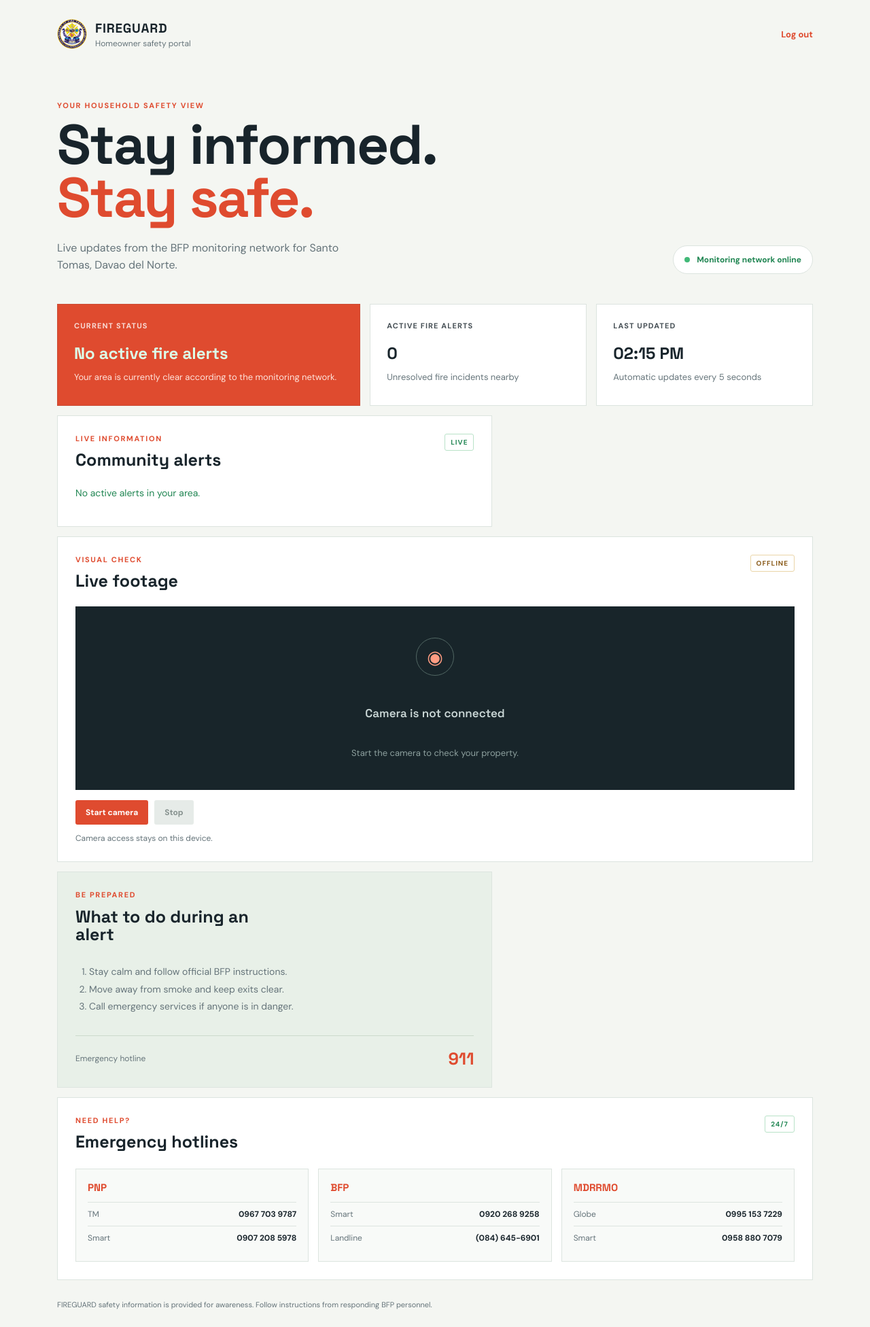
After one commit to janusrobis53-coder/FIREGUARD, a Flask app: page /homeowner in a window 1280 px wide. The commit adds this page. Shown: the whole page at 68% size. Run offline with Flask 3, Linux system fonts and the light colour scheme; the visitor is signed in with stand-in values (Sample User, id 1); data that the repository does not hold is empty.

Commit message:
web-app design

```diff
--- a/app.py
+++ b/app.py
@@ -1,6 +1,9 @@
-from flask import Flask, render_template, jsonify, request, redirect, url_for, session
+from flask import Flask, render_template, jsonify, request, redirect, url_for, session, Response
 from flask_sqlalchemy import SQLAlchemy
 from datetime import datetime
+from picamera2 import Picamera2
+import cv2
+import time
 import os
 import uuid
 
@@ -26,6 +29,64 @@ app.config["SQLALCHEMY_DATABASE_URI"] = (
 app.config["SQLALCHEMY_TRACK_MODIFICATIONS"] = False
 
 db = SQLAlchemy(app)
+
+
+# ==========================================
+# CAMERA MODULE 3
+# ==========================================
+
+camera = Picamera2()
+
+camera_config = camera.create_video_configuration(
+    main={"size": (1280, 720), "format": "RGB888"}
+)
+
+camera.configure(camera_config)
+camera.start()
+
+time.sleep(2)
+
+
+# ==========================================
+# LIVE CAMERA STREAM
+# ==========================================
+
+def generate_frames():
+
+    while True:
+
+        frame = camera.capture_array()
+
+        frame = cv2.cvtColor(
+            frame,
+            cv2.COLOR_RGB2BGR
+        )
+
+        success, buffer = cv2.imencode(
+            ".jpg",
+            frame
+        )
+
+        if not success:
+            continue
+
+        frame_bytes = buffer.tobytes()
+
+        yield (
+            b"--frame\r\n"
+            b"Content-Type: image/jpeg\r\n\r\n"
+            + frame_bytes +
+            b"\r\n"
+        )
+
+
+@app.route("/video_feed")
+def video_feed():
+
+    return Response(
+        generate_frames(),
+        mimetype="multipart/x-mixed-replace; boundary=frame"
+    )
 
 
 # ==========================================
@@ -109,17 +170,37 @@ def login():
 
         expected_username = os.environ.get("FIREGUARD_USERNAME", "admin")
         expected_password = os.environ.get("FIREGUARD_PASSWORD", "fireguard")
+        homeowner_username = os.environ.get(
+            "FIREGUARD_HOMEOWNER_USERNAME",
+            "homeowner"
+        )
+        homeowner_password = os.environ.get(
+            "FIREGUARD_HOMEOWNER_PASSWORD",
+            "fireguard"
+        )
 
         if username == expected_username and password == expected_password:
 
             session["authenticated"] = True
+            session["role"] = "bfp"
 
             return redirect(url_for("dashboard"))
+
+        if username == homeowner_username and password == homeowner_password:
+
+            session["authenticated"] = True
+            session["role"] = "homeowner"
+
+            return redirect(url_for("homeowner_dashboard"))
 
         return render_template(
             "login.html",
             error="The username or password is incorrect."
         ), 401
+
+    if session.get("authenticated") and session.get("role") == "homeowner":
+
+        return redirect(url_for("homeowner_dashboard"))
 
     if session.get("authenticated"):
 
@@ -131,7 +212,10 @@ def login():
 @app.route("/dashboard")
 def dashboard():
 
-    if not session.get("authenticated"):
+    if (
+        not session.get("authenticated") or
+        session.get("role") != "bfp"
+    ):
 
         return redirect(url_for("login"))
 
@@ -149,12 +233,50 @@ def dashboard():
     )
 
 
+@app.route("/homeowner")
+def homeowner_dashboard():
+
+    if (
+        not session.get("authenticated") or
+        session.get("role") != "homeowner"
+    ):
+
+        return redirect(url_for("login"))
+
+    return render_template("homeowner.html")
+
+
+@app.route("/camera")
+def camera_page():
+
+    if not session.get("authenticated"):
+        return redirect(url_for("login"))
+
+    return render_template("camera.html")
+
+
 @app.route("/logout")
 def logout():
 
     session.clear()
 
     return redirect(url_for("login"))
+
+
+@app.route("/video_feed")
+def video_feed():
+
+    if not camera_available:
+        return Response(
+            "Camera unavailable.",
+            mimetype="text/plain",
+            status=503
+        )
+
+    return Response(
+        generate_frames(),
+        mimetype="multipart/x-mixed-replace; boundary=frame"
+    )
 
 
 # ==========================================
@@ -215,6 +337,47 @@ def get_incidents():
         })
 
     return jsonify(data)
+
+
+# ==========================================
+# RESOLVE FIRE INCIDENT
+# ==========================================
+
+@app.route("/api/incidents/<int:incident_id>/resolve", methods=["POST"])
+def resolve_incident(incident_id):
+
+    if not session.get("authenticated"):
+
+        return jsonify({
+            "success": False,
+            "message": "Authentication required."
+        }), 401
+
+    incident = db.session.get(Incident, incident_id)
+
+    if incident is None:
+
+        return jsonify({
+            "success": False,
+            "message": "Incident not found."
+        }), 404
+
+    if incident.hazard_type != "FIRE":
+
+        return jsonify({
+            "success": False,
+            "message": "Only fire incidents can be resolved here."
+        }), 400
+
+    incident.status = "RESOLVED"
+
+    db.session.commit()
+
+    return jsonify({
+        "success": True,
+        "message": "Fire marked as extinguished.",
+        "status": incident.status
+    })
 
 
 # ==========================================
--- /dev/null
+++ b/static/homeowner.css
@@ -0,0 +1,93 @@
+@import url('https://fonts.googleapis.com/css2?family=DM+Sans:wght@400;500;600;700&family=Space+Grotesk:wght@500;600;700&display=swap');
+
+:root {
+    --ink: #18242b;
+    --muted: #65747a;
+    --paper: #f4f6f2;
+    --white: #fff;
+    --ember: #df4b2f;
+    --green: #218653;
+    --line: #dce4df;
+}
+
+* { box-sizing: border-box; }
+body { margin: 0; color: var(--ink); font-family: 'DM Sans', sans-serif; background: var(--paper); }
+.homeowner-shell { width: min(1180px, 100%); margin: 0 auto; padding: 28px 34px 24px; }
+.homeowner-header { display: flex; align-items: center; justify-content: space-between; }
+.brand { display: flex; align-items: center; gap: 12px; }
+.brand img { width: 44px; height: 44px; border-radius: 50%; }
+.brand strong, .brand span { display: block; }
+.brand strong { font: 700 19px 'Space Grotesk', sans-serif; letter-spacing: .04em; }
+.brand span { margin-top: 2px; color: var(--muted); font-size: 12px; }
+.logout { color: var(--ember); font-size: 13px; font-weight: 700; text-decoration: none; }
+.welcome-section { display: flex; align-items: end; justify-content: space-between; gap: 30px; padding: 76px 0 44px; }
+.eyebrow { margin: 0 0 12px; color: var(--ember); font-size: 11px; font-weight: 700; letter-spacing: .15em; text-transform: uppercase; }
+h1, h2 { font-family: 'Space Grotesk', sans-serif; }
+h1 { margin: 0; font-size: clamp(42px, 7vw, 82px); line-height: .95; letter-spacing: -2px; }
+h1 em { color: var(--ember); font-style: normal; }
+.welcome-copy { max-width: 430px; margin: 22px 0 0; color: var(--muted); line-height: 1.6; }
+.network-status { padding: 12px 16px; border: 1px solid var(--line); border-radius: 24px; color: var(--green); font-size: 12px; font-weight: 700; white-space: nowrap; background: var(--white); }
+.network-status span { display: inline-block; width: 8px; height: 8px; margin-right: 7px; border-radius: 50%; background: #42b978; }
+.safety-grid { display: grid; grid-template-columns: 1.4fr 1fr 1fr; gap: 14px; }
+.status-card, .panel { border: 1px solid var(--line); background: var(--white); }
+.status-card { min-height: 150px; padding: 24px; }
+.status-card-primary { color: var(--white); border-color: #c94b34; background: var(--ember); }
+.card-label { display: block; margin-bottom: 18px; font-size: 11px; font-weight: 700; letter-spacing: .1em; text-transform: uppercase; opacity: .8; }
+.status-card strong { display: block; font: 700 24px 'Space Grotesk', sans-serif; }
+.status-card p { margin: 10px 0 0; color: var(--muted); font-size: 13px; line-height: 1.5; }
+.status-card-primary p { color: #ffe4dc; }
+.status-alert { color: #fff; }
+.status-clear { color: #dcffe9; }
+.content-grid { display: grid; grid-template-columns: 1.4fr 1fr; gap: 14px; margin-top: 14px; }
+.panel { padding: 26px; }
+.section-heading { display: flex; align-items: start; justify-content: space-between; }
+.section-heading .eyebrow { margin-bottom: 8px; }
+h2 { margin: 0; font-size: 25px; }
+.live-badge { padding: 5px 8px; color: var(--green); border: 1px solid #b9e2c8; border-radius: 3px; font-size: 10px; font-weight: 700; letter-spacing: .1em; }
+.alerts-list { margin-top: 24px; }
+.alert-item { display: flex; gap: 14px; padding: 15px 0; border-top: 1px solid var(--line); }
+.alert-icon { display: grid; place-items: center; width: 30px; height: 30px; flex: 0 0 auto; border-radius: 50%; color: white; font-weight: 700; background: var(--ember); }
+.alert-item.gas .alert-icon { background: #d97706; }
+.alert-item strong { font-size: 14px; }
+.alert-item p { margin: 4px 0; color: var(--ink); font-size: 13px; }
+.alert-item small { color: var(--muted); font-size: 11px; }
+.empty-state { color: var(--green); font-size: 14px; }
+.camera-panel { grid-column: 1 / -1; }
+.camera-frame { position: relative; min-height: 270px; margin-top: 22px; overflow: hidden; background: #18252a; }
+.camera-frame video { display: none; width: 100%; height: 320px; object-fit: cover; }
+.camera-frame video.is-live { display: block; }
+.camera-placeholder { display: grid; place-items: center; min-height: 270px; padding: 30px; color: #cbd8d7; text-align: center; }
+.camera-placeholder[hidden] { display: none; }
+.camera-placeholder strong, .camera-placeholder p { grid-column: 1; }
+.camera-placeholder strong { margin-top: 12px; font: 600 17px 'Space Grotesk', sans-serif; }
+.camera-placeholder p { margin: 6px 0 0; color: #8da09e; font-size: 13px; }
+.camera-symbol { display: grid; place-items: center; width: 56px; height: 56px; border: 1px solid #526864; border-radius: 50%; color: #ff9c82; font-size: 27px; }
+.camera-controls { display: flex; gap: 9px; margin-top: 15px; }
+.camera-controls button { padding: 10px 15px; border: 0; border-radius: 3px; color: white; font: 700 12px 'DM Sans', sans-serif; background: var(--ember); cursor: pointer; }
+.camera-controls button:disabled { color: #87928f; background: #e6ebe8; cursor: not-allowed; }
+.camera-controls button + button { color: var(--ink); background: #e6ebe8; }
+.camera-message { margin: 12px 0 0; color: var(--muted); font-size: 12px; }
+.camera-badge { padding: 5px 8px; color: #8a5b1a; border: 1px solid #ead5a8; border-radius: 3px; font-size: 10px; font-weight: 700; letter-spacing: .1em; }
+.camera-badge.camera-live { color: var(--green); border-color: #b9e2c8; }
+.preparedness-panel { background: #e8f0e8; }
+.preparedness-panel h2 { max-width: 290px; line-height: 1.05; }
+ol { margin: 30px 0; padding-left: 20px; color: var(--muted); line-height: 1.8; font-size: 14px; }
+.emergency-note { display: flex; align-items: center; justify-content: space-between; padding-top: 17px; border-top: 1px solid #cbdacb; }
+.emergency-note span { color: var(--muted); font-size: 12px; }
+.emergency-note strong { color: var(--ember); font: 700 25px 'Space Grotesk', sans-serif; }
+.hotlines-panel { grid-column: 1 / -1; }
+.hotline-groups { display: grid; grid-template-columns: repeat(3, 1fr); gap: 14px; margin-top: 24px; }
+.hotline-group { padding: 17px; border: 1px solid var(--line); background: #f8faf8; }
+.hotline-group > strong { display: block; margin-bottom: 12px; color: var(--ember); font: 700 15px 'Space Grotesk', sans-serif; }
+.hotline-group a { display: flex; justify-content: space-between; gap: 12px; padding: 9px 0; border-top: 1px solid var(--line); color: var(--muted); font-size: 12px; text-decoration: none; }
+.hotline-group a span { color: var(--ink); font-weight: 700; white-space: nowrap; }
+.hotline-group a:hover span { color: var(--ember); }
+footer { margin-top: 28px; color: var(--muted); font-size: 11px; line-height: 1.5; }
+
+@media (max-width: 720px) {
+    .homeowner-shell { padding: 22px 18px; }
+    .welcome-section { display: block; padding: 58px 0 32px; }
+    .network-status { display: inline-block; margin-top: 26px; }
+    .safety-grid, .content-grid { grid-template-columns: 1fr; }
+    .hotline-groups { grid-template-columns: 1fr; }
+}
--- /dev/null
+++ b/static/homeowner.js
@@ -0,0 +1,113 @@
+async function loadHomeownerAlerts() {
+    const response = await fetch("/api/incidents");
+    const incidents = await response.json();
+    const activeIncidents = incidents.filter(
+        incident => incident.status !== "RESOLVED"
+    );
+    const activeFires = activeIncidents.filter(
+        incident => incident.hazard_type === "FIRE"
+    );
+
+    document.getElementById("fire-count").textContent = activeFires.length;
+    document.getElementById("last-updated").textContent = new Date().toLocaleTimeString([], {
+        hour: "2-digit",
+        minute: "2-digit"
+    });
+
+    const status = document.getElementById("safety-status");
+    const message = document.getElementById("safety-message");
+
+    if (activeFires.length) {
+        status.textContent = "Alert in your area";
+        status.className = "status-alert";
+        message.textContent = "Please follow BFP instructions and move away from danger.";
+    } else {
+        status.textContent = "No active fire alerts";
+        status.className = "status-clear";
+        message.textContent = "Your area is currently clear according to the monitoring network.";
+    }
+
+    const alertsList = document.getElementById("alerts-list");
+
+    if (!activeIncidents.length) {
+        alertsList.innerHTML = '<p class="empty-state">No active alerts in your area.</p>';
+        return;
+    }
+
+    alertsList.innerHTML = activeIncidents.map(incident => `
+        <article class="alert-item ${incident.hazard_type.toLowerCase()}">
+            <div class="alert-icon">${incident.hazard_type === "FIRE" ? "!" : "i"}</div>
+            <div>
+                <strong>${incident.hazard_type === "FIRE" ? "Fire alert" : "Gas alert"}</strong>
+                <p>${incident.address}</p>
+                <small>${incident.severity} priority · ${new Date(incident.created_at).toLocaleString()}</small>
+            </div>
+        </article>
+    `).join("");
+}
+
+loadHomeownerAlerts().catch(() => {
+    document.getElementById("safety-status").textContent = "Updates unavailable";
+    document.getElementById("safety-message").textContent = "Please check again shortly and follow local emergency guidance.";
+});
+
+setInterval(() => {
+    loadHomeownerAlerts().catch(() => {});
+}, 5000);
+
+
+let cameraStream = null;
+
+const cameraFeed = document.getElementById("camera-feed");
+const cameraPlaceholder = document.getElementById("camera-placeholder");
+const cameraStatus = document.getElementById("camera-status");
+const cameraMessage = document.getElementById("camera-message");
+const cameraStart = document.getElementById("camera-start");
+const cameraStop = document.getElementById("camera-stop");
+
+
+function stopCamera() {
+    if (cameraStream) {
+        cameraStream.getTracks().forEach(track => track.stop());
+        cameraStream = null;
+    }
+
+    cameraFeed.srcObject = null;
+    cameraFeed.classList.remove("is-live");
+    cameraPlaceholder.hidden = false;
+    cameraStatus.textContent = "OFFLINE";
+    cameraStatus.className = "camera-badge";
+    cameraMessage.textContent = "Camera access stays on this device.";
+    cameraStart.disabled = false;
+    cameraStop.disabled = true;
+}
+
+
+async function startCamera() {
+    if (!navigator.mediaDevices || !navigator.mediaDevices.getUserMedia) {
+        cameraMessage.textContent = "Live camera preview is not supported in this browser.";
+        return;
+    }
+
+    try {
+        cameraStream = await navigator.mediaDevices.getUserMedia({
+            video: { facingMode: "environment" },
+            audio: false
+        });
+        cameraFeed.srcObject = cameraStream;
+        cameraFeed.classList.add("is-live");
+        cameraPlaceholder.hidden = true;
+        cameraStatus.textContent = "LIVE";
+        cameraStatus.className = "camera-badge camera-live";
+        cameraMessage.textContent = "Live preview is visible only on this device.";
+        cameraStart.disabled = true;
+        cameraStop.disabled = false;
+    } catch (error) {
+        cameraMessage.textContent = "Camera access was not granted. Check your browser permissions.";
+    }
+}
+
+
+cameraStart.addEventListener("click", startCamera);
+cameraStop.addEventListener("click", stopCamera);
+window.addEventListener("beforeunload", stopCamera);
--- /dev/null
+++ b/templates/homeowner.html
@@ -0,0 +1,132 @@
+<!DOCTYPE html>
+<html lang="en">
+<head>
+    <meta charset="UTF-8">
+    <meta name="viewport" content="width=device-width, initial-scale=1.0">
+    <title>FIREGUARD | Homeowner Safety</title>
+    <link rel="stylesheet" href="{{ url_for('static', filename='homeowner.css') }}">
+</head>
+<body>
+    <main class="homeowner-shell">
+        <header class="homeowner-header">
+            <div class="brand">
+                <img src="{{ url_for('static', filename='images/bfp-logo.png') }}" alt="Bureau of Fire Protection seal">
+                <div>
+                    <strong>FIREGUARD</strong>
+                    <span>Homeowner safety portal</span>
+                </div>
+            </div>
+            <a class="logout" href="{{ url_for('logout') }}">Log out</a>
+        </header>
+
+        <section class="welcome-section">
+            <div>
+                <p class="eyebrow">Your household safety view</p>
+                <h1>Stay informed.<br><em>Stay safe.</em></h1>
+                <p class="welcome-copy">Live updates from the BFP monitoring network for Santo Tomas, Davao del Norte.</p>
+            </div>
+            <div class="network-status"><span></span> Monitoring network online</div>
+        </section>
+
+        <section class="safety-grid" aria-label="Safety overview">
+            <article class="status-card status-card-primary">
+                <span class="card-label">Current status</span>
+                <strong id="safety-status">Checking area...</strong>
+                <p id="safety-message">Connecting to the latest incident updates.</p>
+            </article>
+            <article class="status-card">
+                <span class="card-label">Active fire alerts</span>
+                <strong id="fire-count">0</strong>
+                <p>Unresolved fire incidents nearby</p>
+            </article>
+            <article class="status-card">
+                <span class="card-label">Last updated</span>
+                <strong id="last-updated">--:--</strong>
+                <p>Automatic updates every 5 seconds</p>
+            </article>
+        </section>
+
+        <section class="content-grid">
+            <article class="panel alerts-panel">
+                <div class="section-heading">
+                    <div>
+                        <p class="eyebrow">Live information</p>
+                        <h2>Community alerts</h2>
+                    </div>
+                    <span class="live-badge">LIVE</span>
+                </div>
+                <div id="alerts-list" class="alerts-list">
+                    <p class="empty-state">Loading alerts...</p>
+                </div>
+            </article>
+
+            <article class="panel camera-panel">
+                <div class="section-heading">
+                    <div>
+                        <p class="eyebrow">Visual check</p>
+                        <h2>Live footage</h2>
+                    </div>
+                    <span id="camera-status" class="camera-badge">OFFLINE</span>
+                </div>
+                <div class="camera-frame">
+                    <video id="camera-feed" autoplay muted playsinline></video>
+                    <div id="camera-placeholder" class="camera-placeholder">
+                        <span class="camera-symbol">&#9673;</span>
+                        <strong>Camera is not connected</strong>
+                        <p>Start the camera to check your property.</p>
+                    </div>
+                </div>
+                <div class="camera-controls">
+                    <button id="camera-start" type="button">Start camera</button>
+                    <button id="camera-stop" type="button" disabled>Stop</button>
+                </div>
+                <p id="camera-message" class="camera-message">Camera access stays on this device.</p>
+            </article>
+
+            <aside class="panel preparedness-panel">
+                <p class="eyebrow">Be prepared</p>
+                <h2>What to do during an alert</h2>
+                <ol>
+                    <li>Stay calm and follow official BFP instructions.</li>
+                    <li>Move away from smoke and keep exits clear.</li>
+                    <li>Call emergency services if anyone is in danger.</li>
+                </ol>
+                <div class="emergency-note">
+                    <span>Emergency hotline</span>
+                    <strong>911</strong>
+                </div>
+            </aside>
+
+            <article class="panel hotlines-panel">
+                <div class="section-heading">
+                    <div>
+                        <p class="eyebrow">Need help?</p>
+                        <h2>Emergency hotlines</h2>
+                    </div>
+                    <span class="live-badge">24/7</span>
+                </div>
+                <div class="hotline-groups">
+                    <div class="hotline-group">
+                        <strong>PNP</strong>
+                        <a href="tel:09677039787">TM <span>0967 703 9787</span></a>
+                        <a href="tel:09072085978">Smart <span>0907 208 5978</span></a>
+                    </div>
+                    <div class="hotline-group">
+                        <strong>BFP</strong>
+                        <a href="tel:09202689258">Smart <span>0920 268 9258</span></a>
+                        <a href="tel:0846456901">Landline <span>(084) 645-6901</span></a>
+                    </div>
+                    <div class="hotline-group">
+                        <strong>MDRRMO</strong>
+                        <a href="tel:09951537229">Globe <span>0995 153 7229</span></a>
+                        <a href="tel:09588807079">Smart <span>0958 880 7079</span></a>
+                    </div>
+                </div>
+            </article>
+        </section>
+
+        <footer>FIREGUARD safety information is provided for awareness. Follow instructions from responding BFP personnel.</footer>
+    </main>
+    <script src="{{ url_for('static', filename='homeowner.js') }}"></script>
+</body>
+</html>
```
Also changed, not shown: static/css/js/dashboard.js (+61 -1 lines), static/css/js/style.css (+32 -0 lines).
